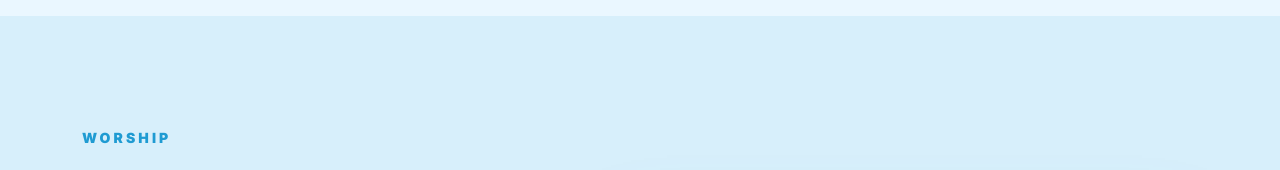
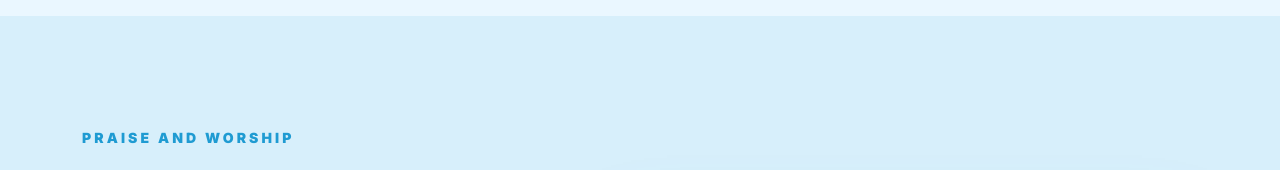
Before and after one commit to edesent/stillwater-christian-fellowship, a Next.js app: page / in a window 1280 px wide. Shown: the part 7760-7930 px from the top of the page. Built offline with nearby package versions, Linux system fonts and the light colour scheme.

Commit message:
Changed Worship title to Praise and Worship

```diff
--- a/src/app/page.tsx
+++ b/src/app/page.tsx
@@ -484,7 +484,7 @@ function Worship() {
       <div className="section-shell grid gap-12 lg:grid-cols-[0.9fr_1.1fr] lg:items-center">
         <div>
           <p className="text-sm font-black uppercase tracking-[0.22em] text-clay">
-            Worship
+            Praise and Worship
           </p>
           <h2 className="serif mt-4 text-balance text-5xl font-bold leading-tight text-ink sm:text-6xl">
             &ldquo;O sing unto the Lord a new song: sing unto the Lord, all the earth.&rdquo; - Psalm 96:1
```
